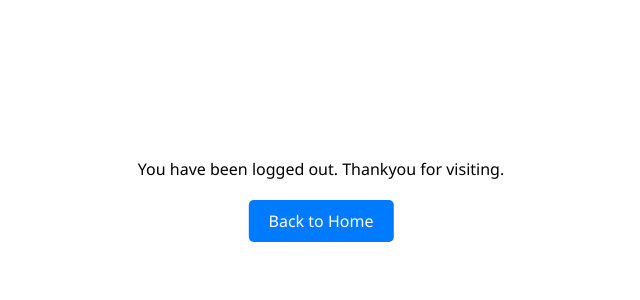
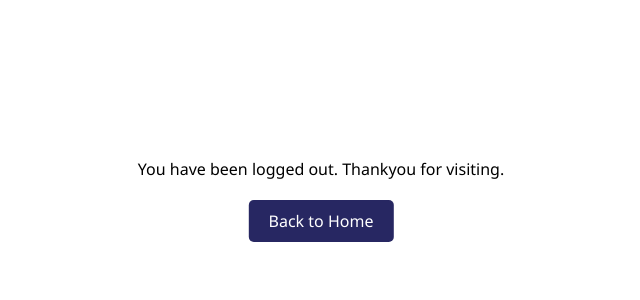
Before and after one commit to himadrikumar/eisen, a Django app: template users/templates/registration/logged_out.html in a window 1280 px wide. Shown: the part 133-433 px from the top of the page, without its empty margins (319-959 px from the left). Run offline with Django 3.2, Linux system fonts and the light colour scheme; the template is opened without the code that fills it, so the values that code supplies are empty.

Commit message:
Update logged_out.html

```diff
--- a/users/templates/registration/logged_out.html
+++ b/users/templates/registration/logged_out.html
@@ -70,7 +70,7 @@
 
         .button {
             color: white;
-            background-color: #007BFF;
+            background-color: #272762;
             padding: 10px 20px;
             border-radius: 5px;
             border: none;
```
